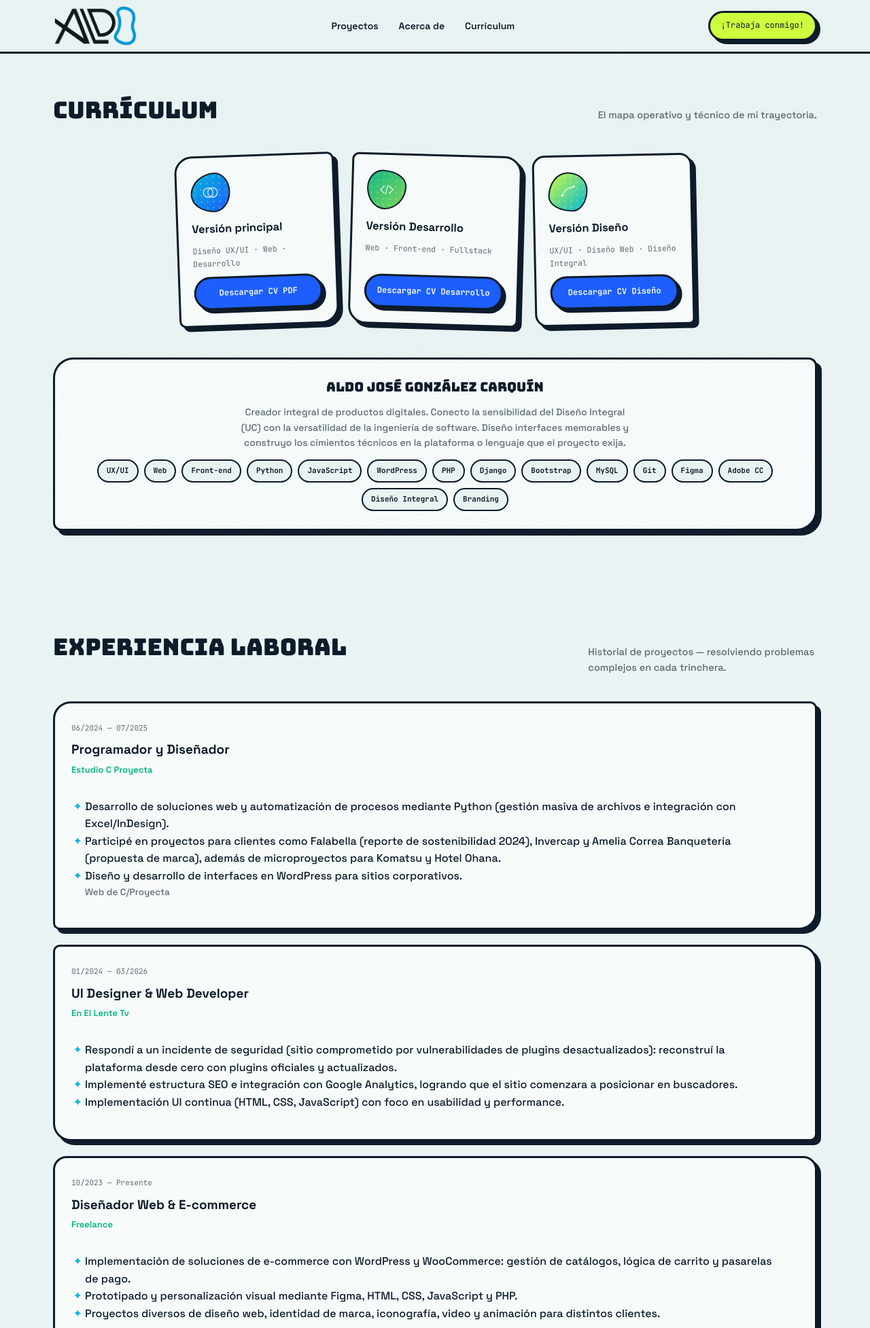
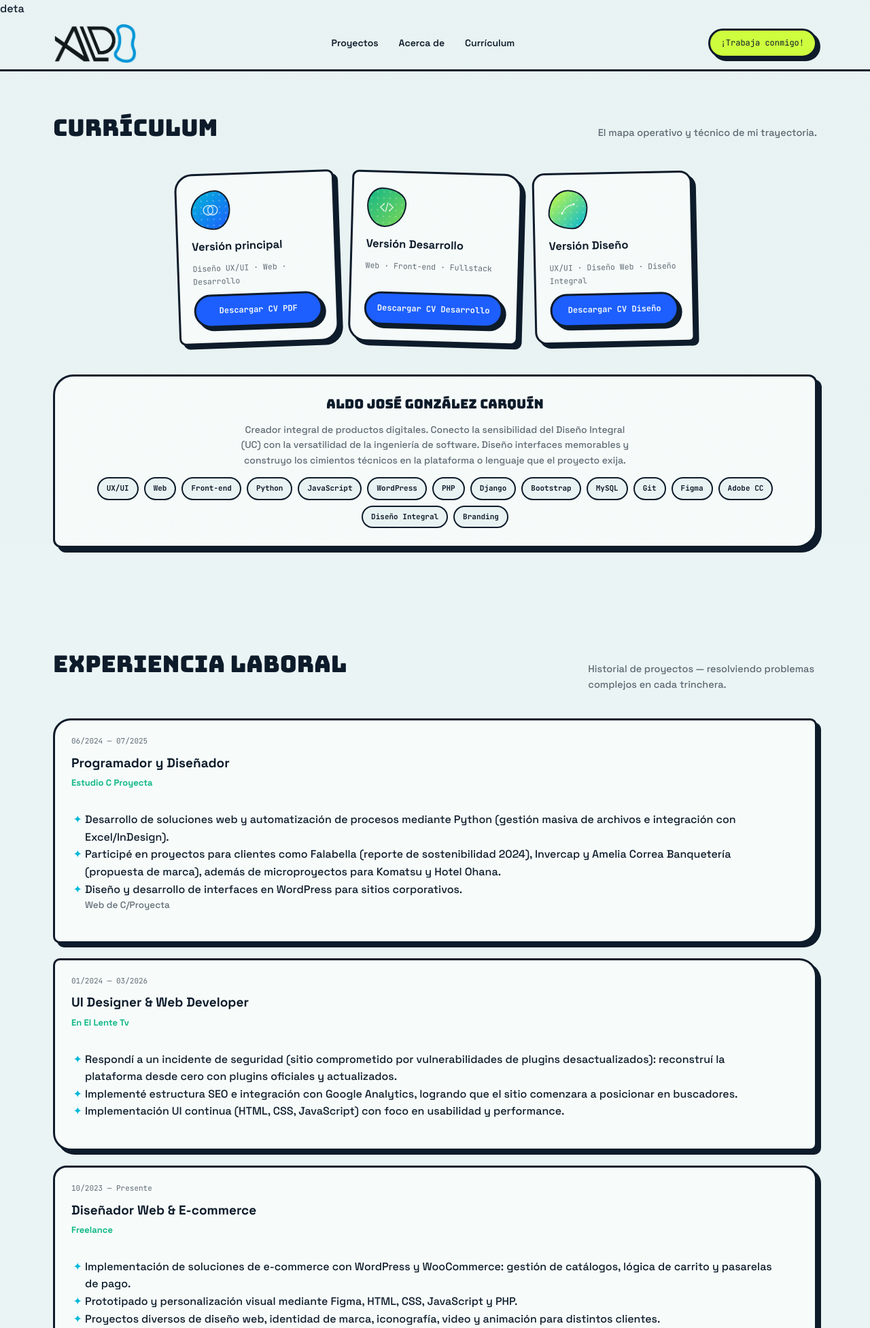
Before and after one commit to AldoCarquin/portafolio26, a Django app: page /curriculum/ in a window 1280 px wide. Shown: the top 1954 px of the page at 68% size. Run offline with Django 4.2, Linux system fonts and the light colour scheme; data comes from the database, SQL or seed files in the repository; some libraries are stand-ins or nearby versions.

Commit message:
mensaje 1832

```diff
--- a/core/templates/core/curriculum.html
+++ b/core/templates/core/curriculum.html
@@ -1,4 +1,4 @@
-{% extends "base.html" %}
+deta{% extends "base.html" %}
 
 {% block title %}Currículum — Aldo Carquín{% endblock %}
 
```
